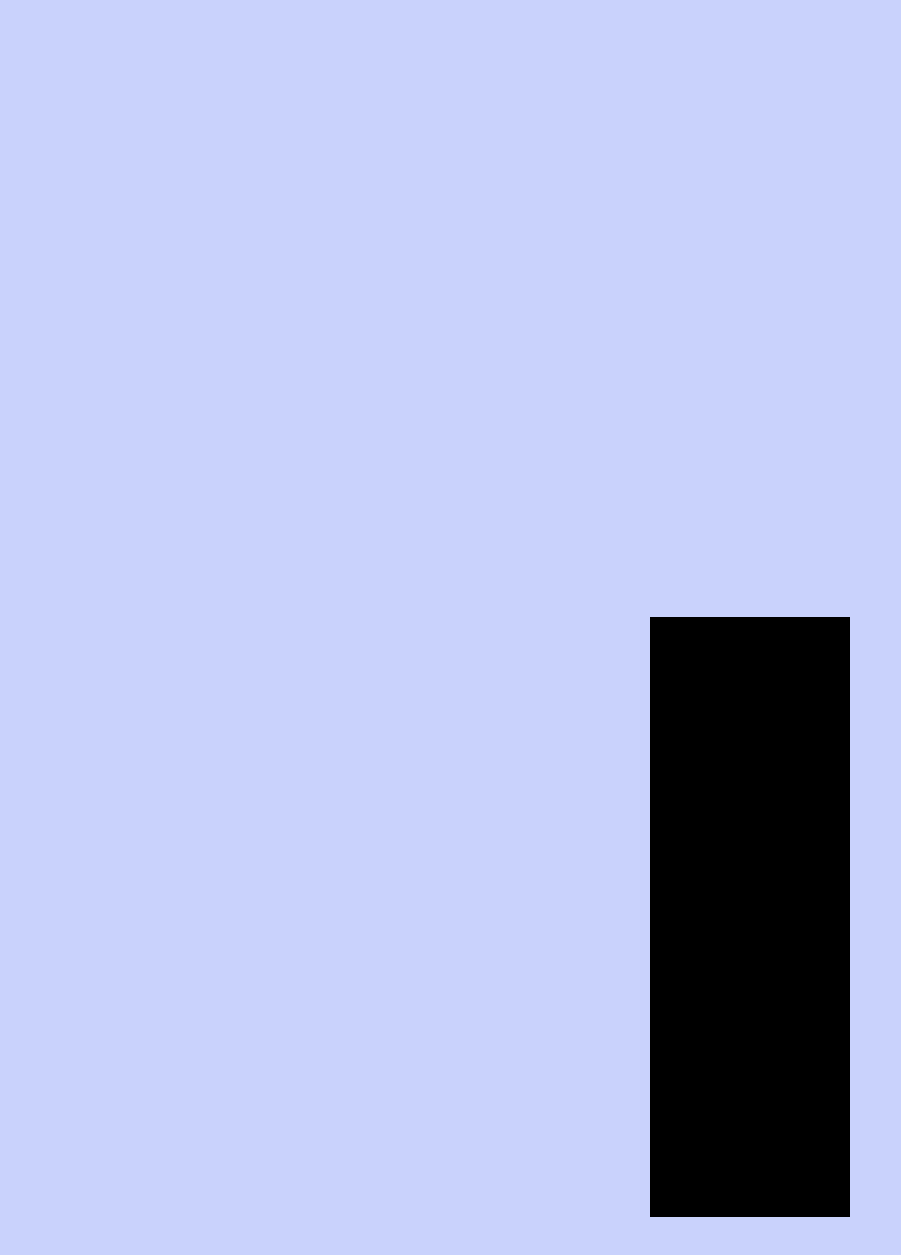
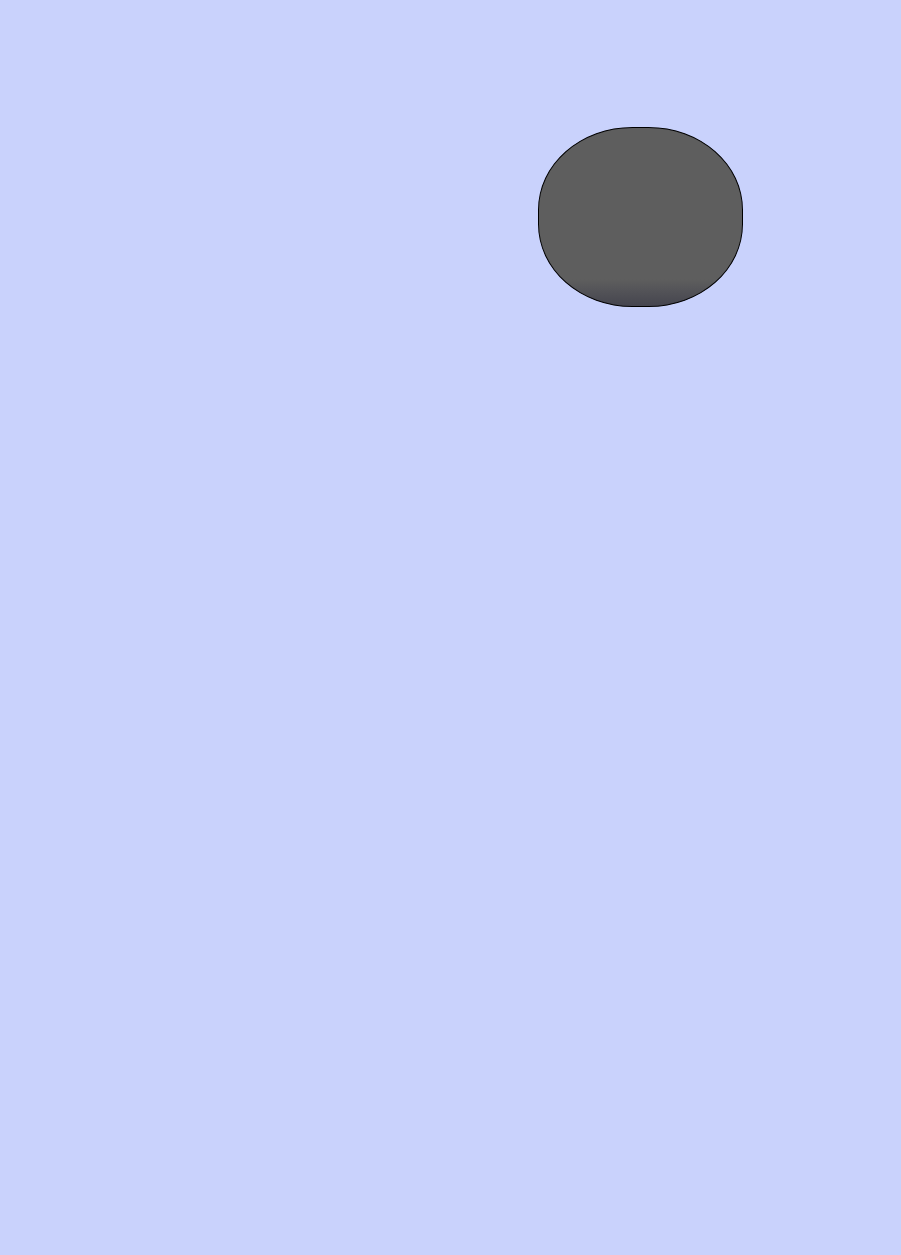
Before and after one commit to angusgee/cat-painting, a website: page index.html in a window 1280 px wide. Shown: the part 183-1438 px from the top of the page, without its empty margins (0-901 px from the left). Drawn offline with Linux system fonts and the light colour scheme.

Commit message:
Remove .box div and styles as no longer needed

```diff
--- a/index.html
+++ b/index.html
@@ -9,7 +9,6 @@
   <body>
     <main>
       <div class="cat-head"></div>
-      <div class="box"></div>
     </main>
   </body>
 </html>
--- a/input.css
+++ b/input.css
@@ -22,13 +22,8 @@ main {
     background: linear-gradient(#5e5e5e 85%, #45454f 100%);
     position: absolute;
     top: 0;
+    right: 0;
+    bottom: 0;
+    left: 0;
+    margin: auto;
 }
-
-.box {
-    width: 200px;
-    height: 600px;
-    background-color: #000;
-    position: absolute;
-    top: 800px;
-    left: 650px;
-}
```
Also changed, not shown: css/styles.css.
